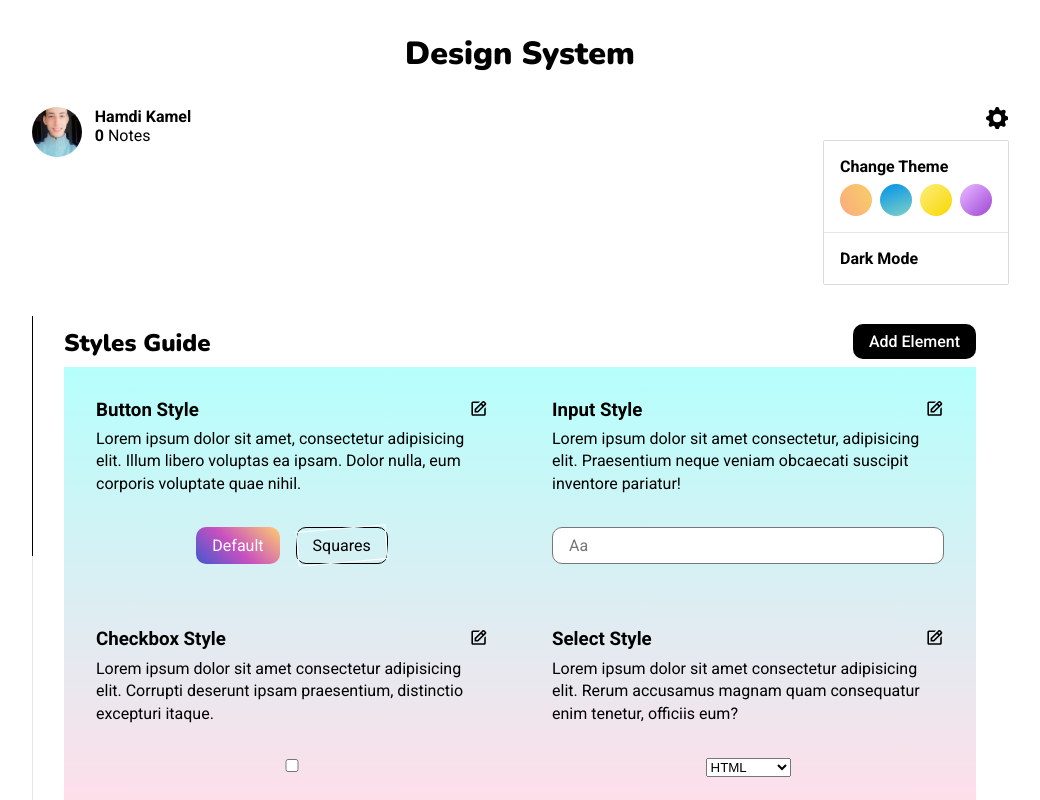
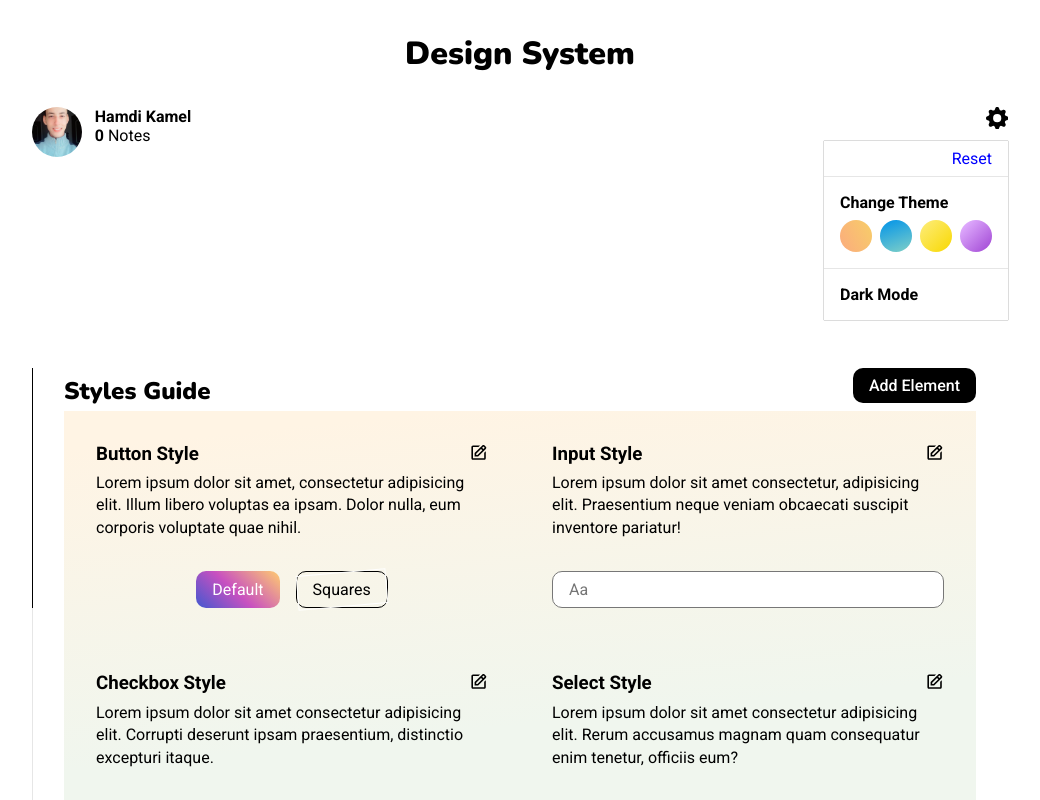
Before and after one commit to hamdi4-beep/design-system, a React (Vite) app: page / in a window 1280 px wide. Both pictures are taken after a click on the icon 1116 px from the left and 118 px from the top of the page. Shown: the top 800 px of the page, without its empty margins (120-1160 px from the left). Built offline with nearby package versions, Linux system fonts and the light colour scheme.

Commit message:
improved code structure and readibility

```diff
--- a/src/App.tsx
+++ b/src/App.tsx
@@ -6,25 +6,33 @@ import { StateContext } from './context/StateContext';
 import './sass/index.scss';
 
 function App() {
-  const [bg, setBg] = React.useState('')
+  const [event, dispatch] = React.useReducer((state: any, action: any) => {
+    switch (action.type) {
+      case 'change background':
+        return {
+          ...state,
+          value: action.value
+        }
 
-  React.useEffect(() => {
+      default:
+        return {}
+    }
+  }, {})
+
+  if (event.value) {
     const body = document.body as HTMLBodyElement
-    body.style.backgroundImage = `url(${bg})`
-  }, [bg])
+    body.style.backgroundImage = `url(${event.value})`
+  }
 
   return (
-    <React.Fragment>
-      <div className={bg ? 'App layer' : 'App'}>
+    <StateContext.Provider value={{event, dispatch}}>
+      <div className={event.value && 'App layer' || 'App'}>
         <Header />
-
-        <StateContext.Provider value={{bg, setBg}}>
-          <Main />
-        </StateContext.Provider>
+        <Main />
       </div>
 
       <Footer />
-    </React.Fragment>
+    </StateContext.Provider>
   )
 }
 
--- a/src/components/Header.tsx
+++ b/src/components/Header.tsx
@@ -1,8 +1,22 @@
 import * as React from 'react'
 import { BsFillGearFill } from 'react-icons/bs'
+import { StateContext } from '../context/StateContext'
 
 function Header() {
     const listRef = React.createRef<HTMLDivElement>()
+    const {dispatch} = React.useContext(StateContext)
+
+    const handleResetClick: React.MouseEventHandler<HTMLButtonElement> = e => {
+        const body = document.body
+
+        dispatch({
+            type: 'change background',
+            value: ''
+        })
+
+        body.style.backgroundImage = ''
+        body.style.backgroundColor = 'white'
+    }
 
     const handleOpenClick: React.MouseEventHandler<SVGElement> = e => {
         const { current } = listRef
@@ -13,7 +27,7 @@ function Header() {
         const color = e.target as HTMLDivElement
 
         if (color.classList.contains('color')) {
-            const [first, second] = getColor(color)
+            const [,second] = getColor(color)
             document.body.style.backgroundColor = second
         }
     }
@@ -48,6 +62,10 @@ function Header() {
 
                     <div className="items-list hidden" ref={listRef}>
                         <li>
+                            <button onClick={handleResetClick}>Reset</button>
+                        </li>
+
+                        <li>
                             <span>Change Theme</span>
 
                             <div className="colors-list" onClick={handleColorClick}>
--- a/src/components/ImagesContainer.tsx
+++ b/src/components/ImagesContainer.tsx
@@ -2,11 +2,15 @@ import * as React from 'react'
 import { StateContext } from '../context/StateContext'
 
 function ImagesContainer() {
-    const {setBg} = React.useContext(StateContext)
+    const {dispatch} = React.useContext(StateContext)
 
     const clickHandler: React.MouseEventHandler<HTMLDivElement> = ({ target }) => {
         const img = target as HTMLImageElement
-        setBg(img.src)
+
+        dispatch({
+            type: 'change background',
+            value: img.src
+        })
     }
 
     return (
--- a/src/components/Main.tsx
+++ b/src/components/Main.tsx
@@ -6,7 +6,6 @@ import { createRef, useEffect } from "react"
 
 const iconSize = '1.2rem'
 
-function Main() {
 const list = Array.from(new Map([
     ['Styles Guide', <StylesGuide iconSize={iconSize} />],
     ['Assets Guide', <AssetsGuide iconSize={iconSize} />],
@@ -15,14 +14,17 @@ function Main() {
 
 const lineRef = createRef<HTMLDivElement>()
 
+function Main() {
     useEffect(() => {
         const { current } = lineRef
         const line = current as HTMLDivElement
 
         document.addEventListener('scroll', e => {
             const y = window.pageYOffset
-            line.style.top = y + 'px'
+            line.style.top = `${y}px`
         })
+
+        return () => document.removeEventListener('scroll', () => {})
     }, [])
 
     return (
--- a/src/components/Section.tsx
+++ b/src/components/Section.tsx
@@ -10,14 +10,20 @@ function Section({
     title,
     children
 }: Props) {
-    const { setBg } = React.useContext(StateContext)
+    const { dispatch } = React.useContext(StateContext)
     const { type } = children
 
     let ctaElement: JSX.Element
 
     const handleChange: React.ChangeEventHandler<HTMLInputElement> = ({ target }) => {
         const input = target as HTMLInputElement
-        setBg(input.value)
+        const value = input.value
+
+        dispatch({
+            type: 'change background',
+            value
+        })
+
         input.value = ''
     }
 
--- a/src/components/VideosContainer.tsx
+++ b/src/components/VideosContainer.tsx
@@ -1,12 +1,18 @@
 function VideosContainer() {
+
+    const handleClick: React.MouseEventHandler<HTMLVideoElement> = e => {
+        const video = e.target as HTMLVideoElement
+        video.muted = !video.muted
+    }
+
     return (
         <div className="videos-container">
             <div className="video-1">
-                <video src="./assets/Particles.mp4" autoPlay muted></video>
+                <video src="./assets/Particles.mp4" onClick={handleClick} autoPlay muted loop />
             </div>
 
             <div className="video-2">
-                <video src="./assets/anime.mp4" autoPlay muted></video>
+                <video src="./assets/anime.mp4" onClick={handleClick} autoPlay muted loop />
             </div>
         </div>
     )
--- a/src/context/StateContext.tsx
+++ b/src/context/StateContext.tsx
@@ -1,8 +1,8 @@
 import * as React from 'react'
 
-const setBg: React.Dispatch<React.SetStateAction<string>> = () => {}
+const dispatch: React.Dispatch<any> = () => {}
 
 export const StateContext = React.createContext({
-    bg: '',
-    setBg
+    event: {},
+    dispatch
 })
--- a/src/sass/globals/_header.scss
+++ b/src/sass/globals/_header.scss
@@ -2,6 +2,7 @@ header {
     text-align: center;
     align-items: center;
     margin-block: 2em;
+    margin-bottom: 3em;
 
     h1 {
         font-family: Nunito;
@@ -26,6 +27,11 @@ header {
             padding: 1em;
             background-color: white;
 
+            &:first-of-type {
+                padding: .5em;
+                padding-right: 1em;
+            }
+
             &:not(:first-of-type) {
                 border-top: 1px solid #e6e6e6;
             }
@@ -34,6 +40,14 @@ header {
         span {
             font-weight: bold;
             color: black;
+        }
+
+        button {
+            padding: 0;
+            text-align: right;
+            display: block;
+            margin-left: auto;
+            color: blue;
         }
 
         .items-list {
--- a/src/sass/globals/_section.scss
+++ b/src/sass/globals/_section.scss
@@ -6,17 +6,18 @@ section {
 
     .section-header {
         align-items: flex-end;
-        padding-block: .5em;
+        padding-bottom: .5em;
 
         h2 {
             font-family: Nunito;
             font-weight: 900;
+            line-height: 1;
         }
     }
 
     .section-guide {
         background-color: #FFDEE9;
-        background-image: linear-gradient(0deg, #FFDEE9 0%, #B5FFFC 100%);
+        background-image: linear-gradient( 174.2deg,  rgba(255,244,228,1) 7.1%, rgba(240,246,238,1) 67.4% );
         color: #000;
         display: grid;
         grid-template-columns: repeat(auto-fit, minmax(20rem, 1fr));
--- a/src/sass/index.scss
+++ b/src/sass/index.scss
@@ -29,7 +29,7 @@ $mx-w: 1024px;
 }
 
 .dark-mode {
-    background-color: black;
+    background-color: black !important;
 
     footer {
         background-color: white;
```
Lines whose indentation alone changed are shown as unchanged.
